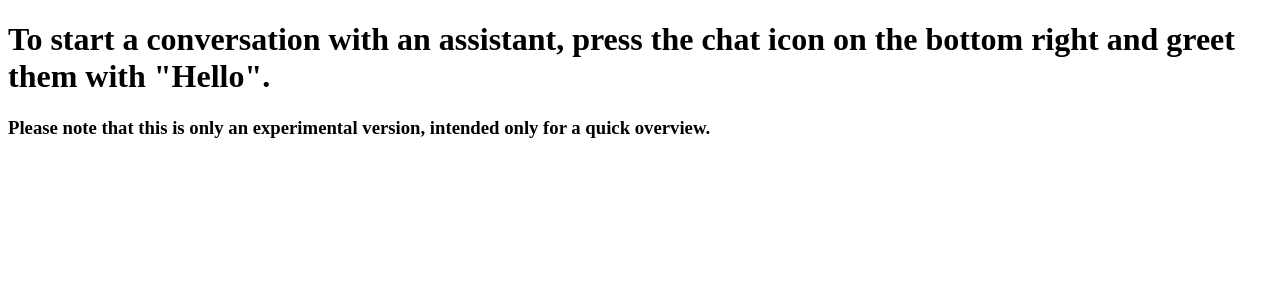
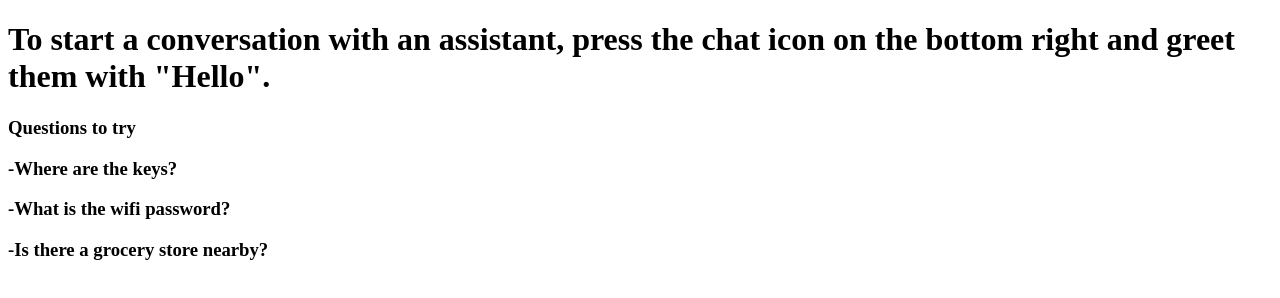
Before and after one commit to MrSlapar/schifanoia-farm, a plain HTML site: page index.html in a window 1280 px wide. Drawn offline with Linux system fonts and the light colour scheme.

Commit message:
Update index.html

```diff
--- a/index.html
+++ b/index.html
@@ -10,7 +10,10 @@
 </head>
 <body>
     <h1>To start a conversation with an assistant, press the chat icon on the bottom right and greet them with "Hello".</h1>
-    <h3>Please note that this is only an experimental version, intended only for a quick overview.</h3>
+    <h3>Questions to try</h3>
+    <h3>-Where are the keys?</h3>
+    <h3>-What is the wifi password?</h3>
+    <h3>-Is there a grocery store nearby?</h3>
     <script src="https://cdn.botpress.cloud/webchat/v0/inject.js"></script>
     <script src="https://mediafiles.botpress.cloud/f384d896-f743-43d5-84a6-8f438e85a973/webchat/config.js" defer></script>
 
```
